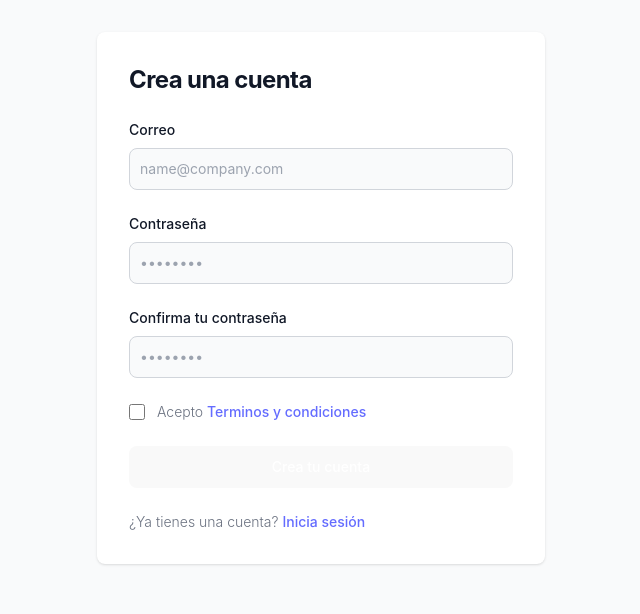
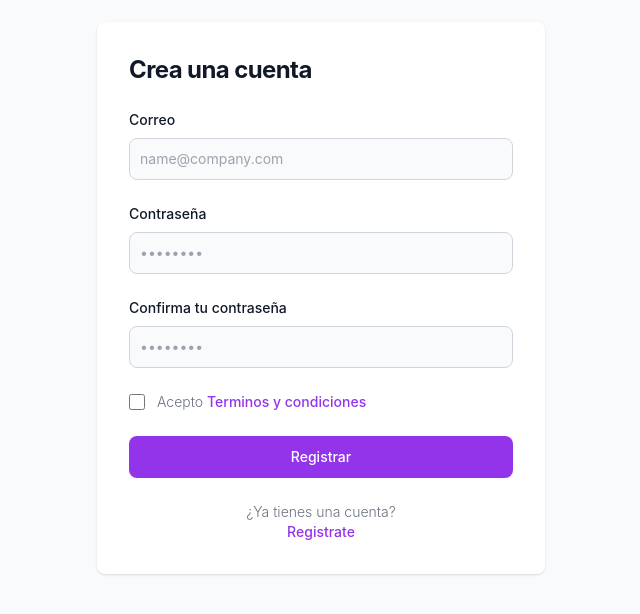
Before and after one commit to HaroldCCS/template-sales-project-front, a React (Vite) app: page /register in a window 1280 px wide. Shown: the part 114-728 px from the top of the page, without its empty margins (319-959 px from the left). Built offline with nearby package versions, Linux system fonts and the light colour scheme.

Commit message:
👷 registro de usuario redireccionando, desplegar menu funcionando

```diff
--- a/src/components/sidebar/sidebar.component.tsx
+++ b/src/components/sidebar/sidebar.component.tsx
@@ -12,15 +12,16 @@ const SidebarComponent = () => {
 
 	return (
 		<>
-			<OpenSidebarButton setIsOpen={setIsOpen} />
+			<OpenSidebarButton setIsOpen={() => setIsOpen(prev => !prev)} />
 
 			<aside
 				id="default-sidebar"
-				className="fixed top-0 left-0 z-40 w-64 h-screen transition-transform -translate-x-full sm:translate-x-0"
+				className={`fixed top-0 left-0 z-40 w-56 h-screen transition-transform -translate-x-full${isOpen ? 'aaa' : ''} sm:translate-x-0 `}
 				aria-label="Sidebar"
 			>
-				<div className="h-full px-3 py-4 overflow-y-auto bg-gray-50 dark:bg-gray-800 flex flex-col">
-					<ul className="space-y-2 font-medium flex-grow">
+				<OpenSidebarButton setIsOpen={() => setIsOpen(prev => !prev)} />
+				<div className="pt-14 h-full px-3 py-4 overflow-y-auto bg-gray-50 dark:bg-gray-800 flex flex-col">
+				<ul className="space-y-2 font-medium flex-grow">
 						<OptionNavigation to={ROUTES.REPORT_ROUTE} title="Reportes">
 							<HiOutlineDocumentReport size={22} />
 						</OptionNavigation>
@@ -30,10 +31,10 @@ const SidebarComponent = () => {
 					</ul>
 					<ul className="space-y-2 font-medium">
 						<li>
-							<a onClick={logout} className={`text-gray-900 dark:text-white' mb-3  flex items-center p-2  rounded-lg hover:bg-gray-100 dark:hover:bg-gray-700 group`}>
+							<Link to={''} onClick={logout} className={`text-gray-900 dark:text-white' mb-3 flex items-center p-2 rounded-lg hover:bg-gray-100 dark:hover:bg-gray-700 group`}>
 								<RiLogoutBoxLine size={22} />
 								<span className="ms-3">Cerrar Sesión</span>
-							</a>
+							</Link>
 						</li>
 					</ul>
 				</div>
@@ -42,10 +43,10 @@ const SidebarComponent = () => {
 	);
 };
 
-const OpenSidebarButton = ({ setIsOpen }: { setIsOpen: (isOpen: boolean) => void }) => {
+const OpenSidebarButton = ({ setIsOpen }: { setIsOpen: () => void }) => {
 
 	return (
-		<button onClick={() => setIsOpen(true)} data-drawer-target="default-sidebar" data-drawer-toggle="default-sidebar" aria-controls="default-sidebar" type="button" className="inline-flex items-center p-2 mt-2 ms-3 text-sm text-gray-500 rounded-lg sm:hidden hover:bg-gray-100 focus:outline-none focus:ring-2 focus:ring-gray-200 dark:text-gray-400 dark:hover:bg-gray-700 dark:focus:ring-gray-600">
+		<button onClick={() => setIsOpen()} data-drawer-target="default-sidebar" data-drawer-toggle="default-sidebar" aria-controls="default-sidebar" type="button" className="fixed inline-flex items-center p-2 mt-2 ms-3 text-sm text-gray-500 rounded-lg sm:hidden hover:bg-gray-100 focus:outline-none focus:ring-2 focus:ring-gray-200 dark:text-gray-400 dark:hover:bg-gray-700 dark:focus:ring-gray-600">
 			<span className="sr-only">Open sidebar</span>
 			<svg className="w-6 h-6" aria-hidden="true" fill="currentColor" viewBox="0 0 20 20" xmlns="http://www.w3.org/2000/svg">
 				<path clip-rule="evenodd" fill-rule="evenodd" d="M2 4.75A.75.75 0 012.75 4h14.5a.75.75 0 010 1.5H2.75A.75.75 0 012 4.75zm0 10.5a.75.75 0 01.75-.75h7.5a.75.75 0 010 1.5h-7.5a.75.75 0 01-.75-.75zM2 10a.75.75 0 01.75-.75h14.5a.75.75 0 010 1.5H2.75A.75.75 0 012 10z"></path>
--- a/src/layouts/logged/logged.layout.tsx
+++ b/src/layouts/logged/logged.layout.tsx
@@ -8,7 +8,7 @@ const LoggedLayout = (props: { children: React.ReactNode }) => {
     <>
       <SidebarComponent />
 
-      <main className="p-4 sm:ml-64">
+      <main className="p-4 sm:ml-56">
         {props.children}
       </main>
     </>
--- a/src/pages/register/register.page.tsx
+++ b/src/pages/register/register.page.tsx
@@ -1,8 +1,11 @@
-import { Link } from "react-router-dom"
+import { Link, useNavigate } from "react-router-dom"
 import ROUTES from "../../router/router.settings"
+import { useState } from "react"
+import { useAppDispatch } from "../../store"
+import tokenAction from "../../store/auth/token/token.action"
 
 
-const   RegisterPage = () => {
+const RegisterPage = () => {
 	return (
 		<section className="bg-gray-50 dark:bg-gray-900">
 			<div className="flex flex-col items-center justify-center px-6 py-8 mx-auto md:h-screen lg:py-0">
@@ -13,32 +16,7 @@ const   RegisterPage = () => {
 						<h1 className="text-xl font-bold leading-tight tracking-tight text-gray-900 md:text-2xl dark:text-white">
 							Crea una cuenta
 						</h1>
-              <form className="space-y-4 md:space-y-6" action="#">
-                  <div>
-                      <label htmlFor="email" className="block mb-2 text-sm font-medium text-gray-900 dark:text-white">Correo</label>
-                      <input type="email" name="email" id="email" className="bg-gray-50 border border-gray-300 text-gray-900 text-sm rounded-lg focus:ring-primary-600 focus:border-primary-600 block w-full p-2.5 dark:bg-gray-700 dark:border-gray-600 dark:placeholder-gray-400 dark:text-white dark:focus:ring-blue-500 dark:focus:border-blue-500" placeholder="name@company.com" required/>
-                  </div>
-                  <div>
-                      <label htmlFor="password" className="block mb-2 text-sm font-medium text-gray-900 dark:text-white">Contraseña</label>
-                      <input type="password" name="password" id="password" placeholder="••••••••" className="bg-gray-50 border border-gray-300 text-gray-900 text-sm rounded-lg focus:ring-primary-600 focus:border-primary-600 block w-full p-2.5 dark:bg-gray-700 dark:border-gray-600 dark:placeholder-gray-400 dark:text-white dark:focus:ring-blue-500 dark:focus:border-blue-500" required/>
-                  </div>
-                  <div>
-                      <label htmlFor="confirm-password" className="block mb-2 text-sm font-medium text-gray-900 dark:text-white">Confirma tu contraseña</label>
-                      <input type="confirm-password" name="confirm-password" id="confirm-password" placeholder="••••••••" className="bg-gray-50 border border-gray-300 text-gray-900 text-sm rounded-lg focus:ring-primary-600 focus:border-primary-600 block w-full p-2.5 dark:bg-gray-700 dark:border-gray-600 dark:placeholder-gray-400 dark:text-white dark:focus:ring-blue-500 dark:focus:border-blue-500" required/>
-                  </div>
-                  <div className="flex items-start">
-                      <div className="flex items-center h-5">
-                        <input id="terms" aria-describedby="terms" type="checkbox" className="w-4 h-4 border border-gray-300 rounded bg-gray-50 focus:ring-3 focus:ring-primary-300 dark:bg-gray-700 dark:border-gray-600 dark:focus:ring-primary-600 dark:ring-offset-gray-800" required/>
-                      </div>
-                      <div className="ml-3 text-sm">
-                        <label htmlFor="terms" className="font-light text-gray-500 dark:text-gray-300">Acepto <a className="font-medium text-primary-600 hover:underline dark:text-primary-500" href="#">Terminos y condiciones</a></label>
-                      </div>
-                  </div>
-                  <button type="submit" className="w-full text-white bg-primary-600 hover:bg-primary-700 focus:ring-4 focus:outline-none focus:ring-primary-300 font-medium rounded-lg text-sm px-5 py-2.5 text-center dark:bg-primary-600 dark:hover:bg-primary-700 dark:focus:ring-primary-800">Crea tu cuenta</button>
-                  <p className="text-sm font-light text-gray-500 dark:text-gray-400">
-                  ¿Ya tienes una cuenta? <Link to={ROUTES.LOGIN_ROUTE} className="font-medium text-primary-600 hover:underline dark:text-primary-500">Inicia sesión</Link>
-                  </p>
-              </form>
+						<FormComponent />
 					</div>
 				</div>
 			</div>
@@ -46,4 +24,68 @@ const   RegisterPage = () => {
 	)
 }
 
+const FormComponent = () => {
+	const [email, setEmail] = useState('')
+
+	const [password, setPassword] = useState('')
+	const [confirmPassword, setConfirmPassword] = useState('')
+
+	const dispatch = useAppDispatch();
+	const navigate = useNavigate();
+
+
+	const handleSubmit = (event: React.FormEvent<HTMLFormElement>) => {
+		event.preventDefault()
+
+		if (password !== confirmPassword) {
+			alert('Las contraseñas no coinciden')
+			return
+		}
+
+		const token = "eyJhbGciOiJIUzI1NiIsInR5cCI6IkpXVCJ9.eyJzdWIiOiIxMjM0NTY3ODkwIiwibmFtZSI6IkpvaG4gRG9lIiwiaWF0IjoxNTE2MjM5MDIyLCJleHAiOjE3NTAzNzc2MDAwMDB9.Zb-ixauzERNQzPw1Qo8P8V44VI-wM9agmi6xhpmBAjo"
+		dispatch(tokenAction.set(token))
+		navigate(ROUTES.SALES_LOG_ROUTE)
+	}
+	return (
+		<form className="space-y-4 md:space-y-6" action="#" onSubmit={handleSubmit}>
+
+			{/* Email */}
+			<div>
+				<label htmlFor="email" className="block mb-2 text-sm font-medium text-gray-900 dark:text-white">Correo</label>
+				<input value={email} onChange={_e => setEmail(_e?.target?.value)} type="email" name="email" id="email" className="bg-gray-50 border border-gray-300 text-gray-900 text-sm rounded-lg focus:ring-purple-600 focus:border-purple-600 block w-full p-2.5 dark:bg-gray-700 dark:border-gray-600 dark:placeholder-gray-400 dark:text-white dark:focus:ring-blue-500 dark:focus:border-blue-500" placeholder="name@company.com" required />
+			</div>
+
+			{/* Password */}
+			<div>
+				<label htmlFor="password" className="block mb-2 text-sm font-medium text-gray-900 dark:text-white">Contraseña</label>
+				<input value={password} onChange={_e => setPassword(_e?.target?.value)} type="password" name="password" id="password" placeholder="••••••••" className="bg-gray-50 border border-gray-300 text-gray-900 text-sm rounded-lg focus:ring-purple-600 focus:border-purple-600 block w-full p-2.5 dark:bg-gray-700 dark:border-gray-600 dark:placeholder-gray-400 dark:text-white dark:focus:ring-blue-500 dark:focus:border-blue-500" required />
+			</div>
+
+			{/* Confirm Password */}
+			<div>
+				<label htmlFor="confirm-password" className="block mb-2 text-sm font-medium text-gray-900 dark:text-white">Confirma tu contraseña</label>
+				<input value={confirmPassword} onChange={_e => setConfirmPassword(_e?.target?.value)} type="confirm-password" name="confirm-password" id="confirm-password" placeholder="••••••••" className="bg-gray-50 border border-gray-300 text-gray-900 text-sm rounded-lg focus:ring-purple-600 focus:border-purple-600 block w-full p-2.5 dark:bg-gray-700 dark:border-gray-600 dark:placeholder-gray-400 dark:text-white dark:focus:ring-blue-500 dark:focus:border-blue-500" required />
+			</div>
+
+			{/* Terms */}
+			<div className="flex items-start">
+				<div className="flex items-center h-5">
+					<input id="terms" aria-describedby="terms" type="checkbox" className="w-4 h-4 border border-gray-300 rounded bg-gray-50 focus:ring-3 focus:ring-purple-300 dark:bg-gray-700 dark:border-gray-600 dark:focus:ring-purple-600 dark:ring-offset-gray-800" required />
+				</div>
+				<div className="ml-3 text-sm">
+					<label htmlFor="terms" className="font-light text-gray-500 dark:text-gray-300">Acepto <a className="font-medium text-purple-600 hover:underline dark:text-purple-500" href="#">Terminos y condiciones</a></label>
+				</div>
+			</div>
+
+			{/* Register */}
+			<button type="submit" className="w-full text-white bg-purple-600 hover:bg-purple-700 focus:ring-4 focus:outline-none focus:ring-purple-300 font-medium rounded-lg text-sm px-5 py-2.5 text-center dark:bg-purple-600 dark:hover:bg-purple-700 dark:focus:ring-purple-800">Registrar</button>
+
+			{/* Register */}
+			<p className="text-sm font-light text-gray-500 dark:text-gray-400 w-full flex flex-col justify-center items-center">
+				<span>¿Ya tienes una cuenta?</span> <Link to={ROUTES.LOGIN_ROUTE} className="font-medium text-purple-600 hover:underline dark:text-purple-500"> Registrate </Link>
+			</p>
+		</form>
+	)
+}
+
 export default RegisterPage
```
Also changed, not shown: 1 other file (tests, documents, lock files or other folders). Lines whose indentation alone changed are shown as unchanged.
